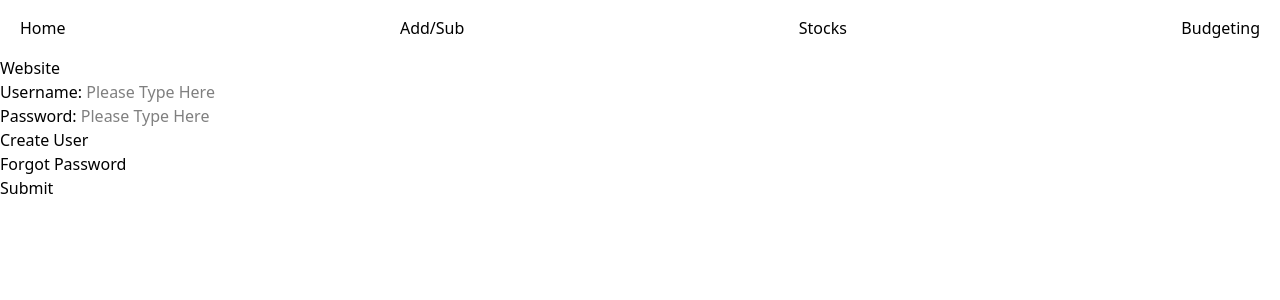
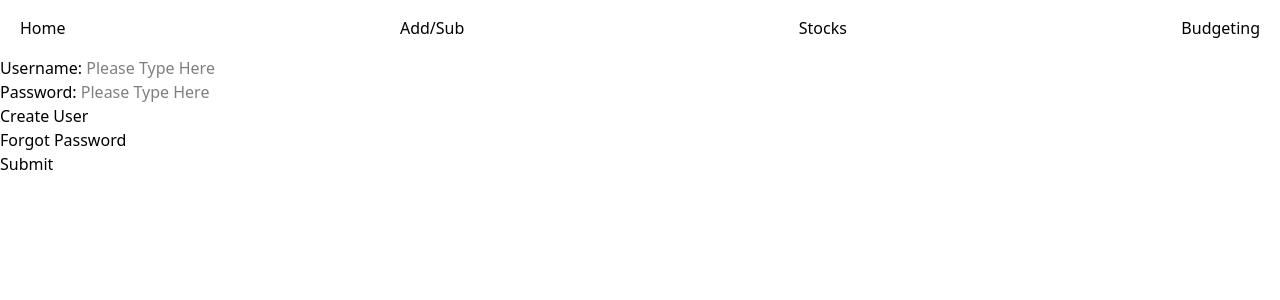
Before and after one commit to BenitoM1/Hackaton-Spring-2025-Project, a Next.js app in the folder hackathon_project/hackathon_project/: page / in a window 1280 px wide. Shown: the top 300 px of the page. Built offline with nearby package versions, Linux system fonts and the light colour scheme.

Commit message:
merges of navbar and sign in

```diff
--- a/hackathon_project/hackathon_project/app/page.tsx
+++ b/hackathon_project/hackathon_project/app/page.tsx
@@ -1,5 +1,5 @@
 import Image from "next/image";
-import { Navbar } from "./Navbar";
+import { Navbar } from "./navbar";
 
 export default function Home() {
   return (
@@ -8,7 +8,6 @@ export default function Home() {
       <>
       <Navbar />
       </>
-      <h1>Website</h1>
     </div>
     <head>
     <title> BNBJI Financing</title>
```
